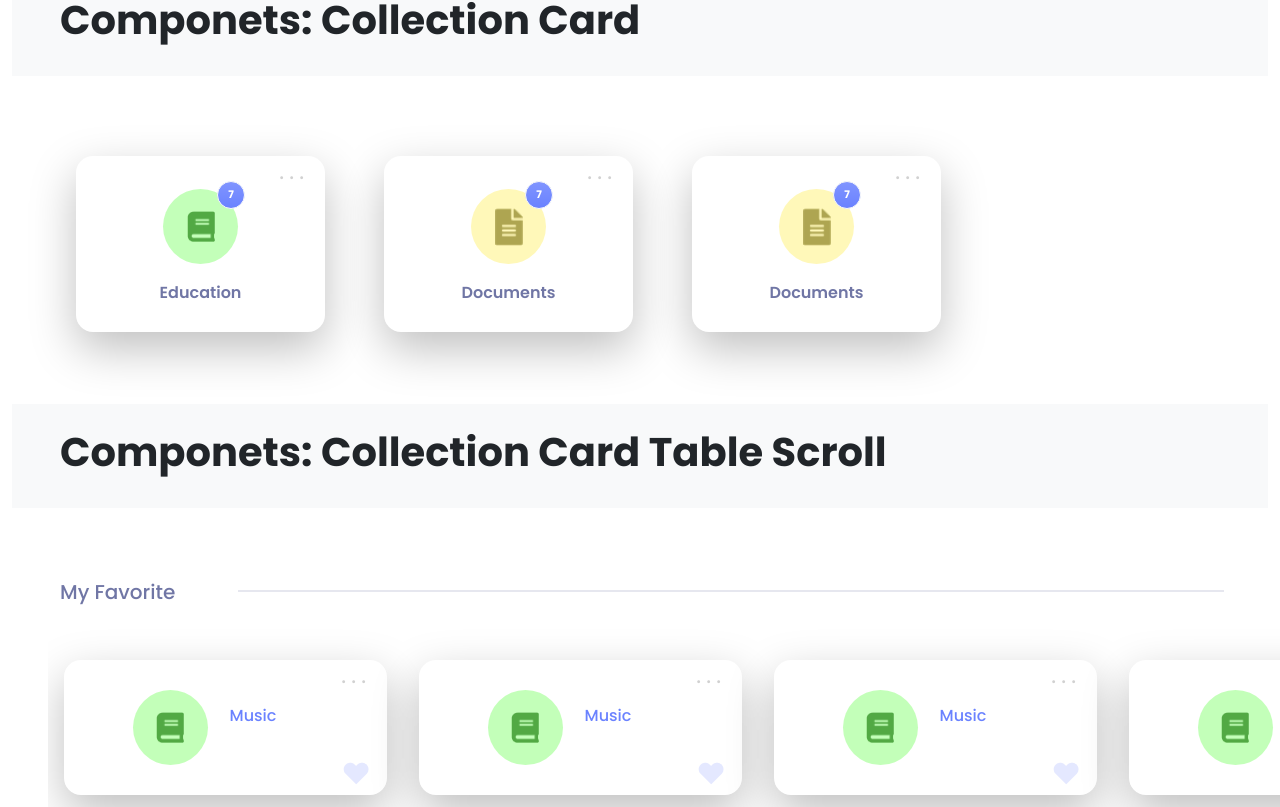
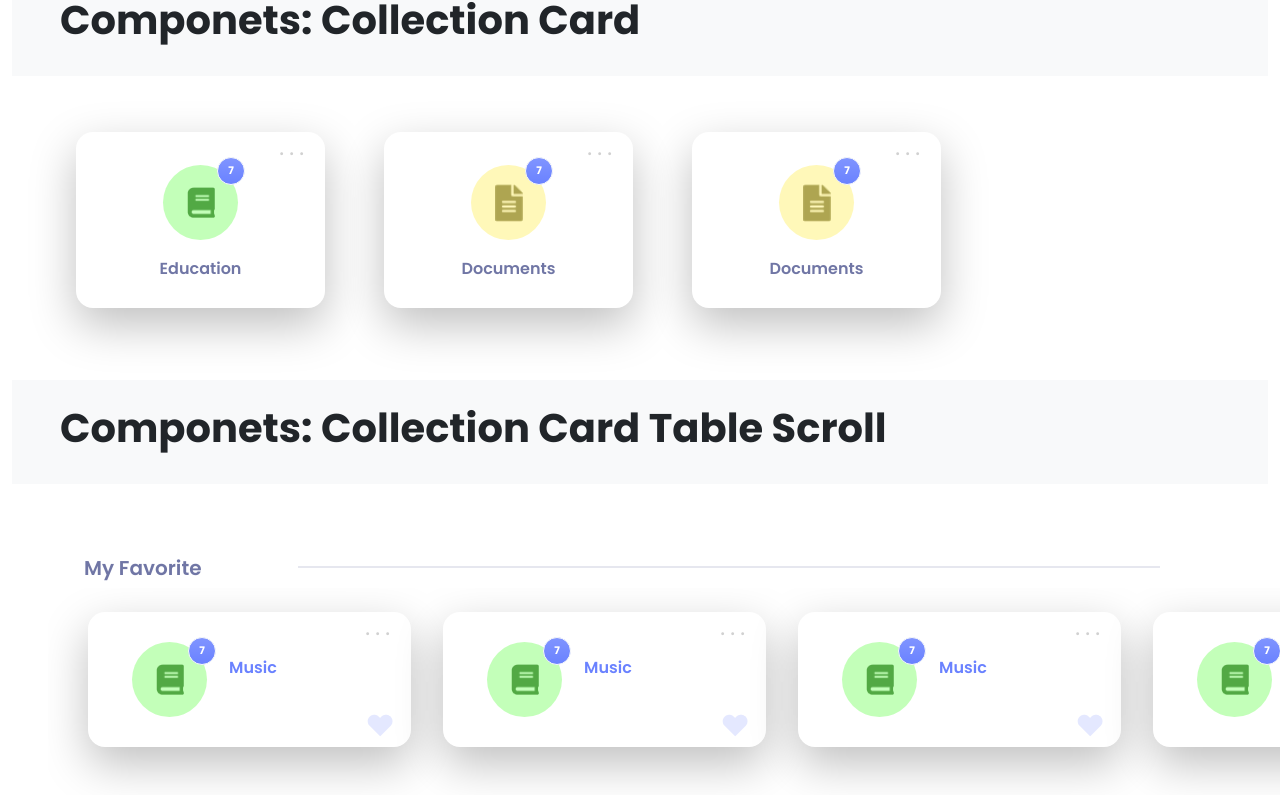
Before and after one commit to kavindu25/frontend-training-avantrio, a React (Create React App) app in the folder webapp/: page /testdesign in a window 1280 px wide. Shown: the part 3193-4000 px from the top of the page. Built offline with nearby package versions, Linux system fonts and the light colour scheme.

Commit message:
fix: home page styling fixes

```diff
--- a/webapp/src/App.js
+++ b/webapp/src/App.js
@@ -28,8 +28,8 @@ function App() {
           <Route path="modals" element={<ModalsExamplePage />} />
         </Route>
         <Route path="/testdesign" element={<DesignSystem />} />
-        <Route path="/signout" element={<SignoutPage />} />
-        <Route path="/signin" element={<SignInPage />} />
+        {/* <Route path="/signout" element={<SignoutPage />} />
+        <Route path="/signin" element={<SignInPage />} /> */}
         <Route path="/login" element={<LogInPage />} />
         <Route path="/signup" element={<SignUpPage />} />
         <Route path="/home" element={<HomePage />} />
--- a/webapp/src/components/CollectionCard.jsx
+++ b/webapp/src/components/CollectionCard.jsx
@@ -20,7 +20,7 @@ export default function CollectionCard({
   return (
     <div
       draggable="true"
-      className="card mx-3 my-5 position-relative collection-card"
+      className="card mx-3 mt-4 mb-5 position-relative collection-card"
       style={{
         ...customStyles,
       }}
--- a/webapp/src/components/CollectionCardWide.jsx
+++ b/webapp/src/components/CollectionCardWide.jsx
@@ -20,7 +20,7 @@ export default function CollectionCardWide({
   return (
     <div
       draggable="true"
-      className="card mx-3 my-5 position-relative collection-card-wide"
+      className="card mx-3 mt-4 mb-5 position-relative collection-card-wide"
       style={{
         ...customStyles,
       }}
@@ -28,7 +28,7 @@ export default function CollectionCardWide({
       <button className="position-absolute dot-menu">
         <h3 className="">. . .</h3>
       </button>
-      <div className="d-flex align-items-center flex-row py-4 pe-5">
+      <div className="d-flex align-items-center flex-row py-4 pe-5 me-5">
         <div className="me-3">
           <CreateIcon
             iconVariant={ICON_TYPES_LIST.TYPE_1}
@@ -36,8 +36,11 @@ export default function CollectionCardWide({
             bgColour={bgColour}
             innerIconBg={innerIconBg}
           />
+          <span className="badge border border-light rounded-circle bg-primary py-2 notification-dot-wrapper">
+            <p className="mx-auto">{getNumberOfCollectionItems()}</p>
+          </span>
         </div>
-        <div className="text-primary para1 mb-4">{title}</div>
+        <div className="text-primary para1 mb-4 title">{title}</div>
       </div>
       <div className="favourite-icon">
         <img src="/images/heart-grey.png" alt="heart icon" />
--- a/webapp/src/components/CollectionGrid.jsx
+++ b/webapp/src/components/CollectionGrid.jsx
@@ -10,12 +10,12 @@ export default function CollectionGrid({ title, data, isFavourite }) {
 
   return (
     <div className="my-5 collection-grid">
-      <div className="row position-relative">
+      <div className="row position-relative ps-4">
         <h3 className="collection-grid-title">{title}</h3>
         {/* horizontal line */}
         <div className="position-absolute horizontal-line"></div>
       </div>
-      <div className="row scroll-menu-wrapper">
+      <div className="row scroll-menu-wrapper ps-4">
         <>
           {isFavourite ? (
             <>
--- a/webapp/src/custom.scss
+++ b/webapp/src/custom.scss
@@ -364,6 +364,20 @@ input[type="color"] {
     right: 15px;
   }
 
+  .notification-dot-wrapper {
+    position: absolute;
+    top: 25px;
+    left: 100px;
+    color: #ffffff;
+    width: 28px;
+    height: 28px;
+    border-radius: 50%;
+  }
+
+  .title {
+    font-weight: 600;
+  }
+
   .favourite-icon {
     position: absolute;
     bottom: 10px;
@@ -374,13 +388,15 @@ input[type="color"] {
 // collection-grid
 .collection-grid {
   .collection-grid-title {
+    font-weight: 600;
+    font-size: 20px;
     color: #30387db0;
   }
 
   .horizontal-line {
-    width: 80%;
+    width: 70%;
     top: 10px;
-    left: 190px;
+    left: 250px;
     border: 1.18264px solid rgba(48, 56, 125, 0.12);
   }
 
--- a/webapp/src/pages/HomePage.jsx
+++ b/webapp/src/pages/HomePage.jsx
@@ -14,13 +14,13 @@ import CollectionItemsCard from "../components/CollectionItemsCard";
 
 export default function HomePage() {
   return (
-    <div>
+    <div className="ps-5">
       <Sidebar />
       <div className="container-fluid home-page">
         <div className="heading px-5 py-4">
-          <h2>Home</h2>
+          <h2 className="ps-4">Home</h2>
         </div>
-        <div className="px-5 pt-3">
+        <div className="px-5 pt-3 ms-4">
           <button className="btn btn-primary btn-lg">Create Folder</button>
         </div>
         <div className="px-5">
```
